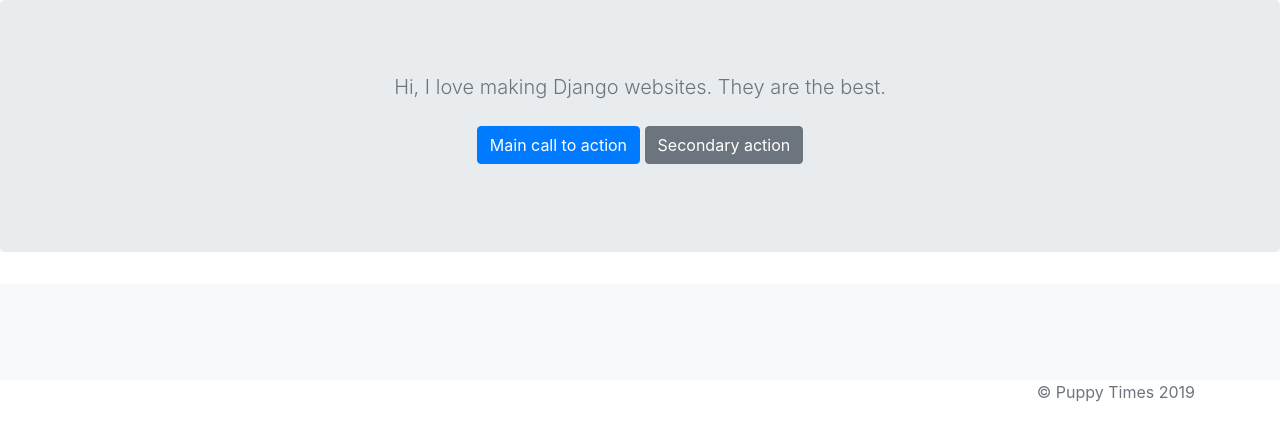
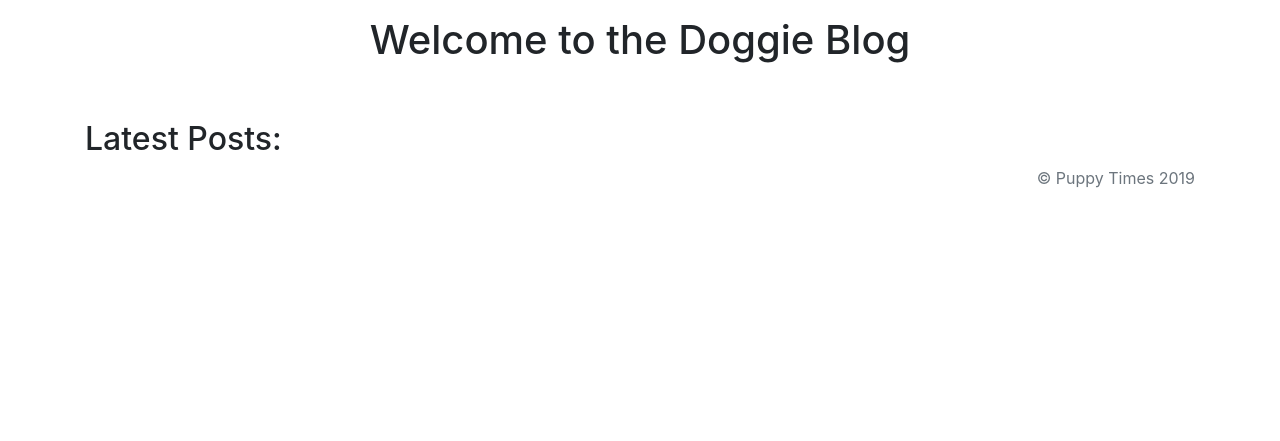
Before and after one commit to ghigbie/django-portfolio, a Django app: page /blog/ in a window 1280 px wide. Shown: the part 56-497 px from the top of the page. Run offline with Django 3.2, Linux system fonts and the light colour scheme; some libraries are stand-ins or nearby versions.

Commit message:
Edit html for blog

```diff
--- a/blog/templates/blog/allblogs.html
+++ b/blog/templates/blog/allblogs.html
@@ -64,35 +64,9 @@
     </header>
 
     <main role="main">
-
-        <section class="jumbotron text-center">
-            <div class="container">
-                <h1 class="jumbotron-heading">{{ title }}</h1>
-                <p class="lead text-muted">Hi, I love making Django websites. They are the best.</p>
-                <p>
-                    <a href="#" class="btn btn-primary my-2">Main call to action</a>
-                    <a href="#" class="btn btn-secondary my-2">Secondary action</a>
-                </p>
-            </div>
-        </section>
-
-        <div class="album py-5 bg-light">
-            <div class="container">
-                <div class="row">
-
-                    {% for job in jobs.all %}
-                    <div class="col-md-4">
-                        <div class="card mb-4 box-shadow">
-                            <img class="card-image-top" src="{{ job.image.url }}" />
-                            <div class="card-body">
-                                <p class="card-text"> {{ job.summary }}</p>
-                            </div>
-                        </div>
-                    </div>
-                    {% endfor %}
-
-                </div>
-            </div>
+        <div class="container">
+            <h1 class="text-center pt-3 pb-5">Welcome to the Doggie Blog</h1>
+            <h2>Latest Posts:</h2>
         </div>
     </main>
 
```
